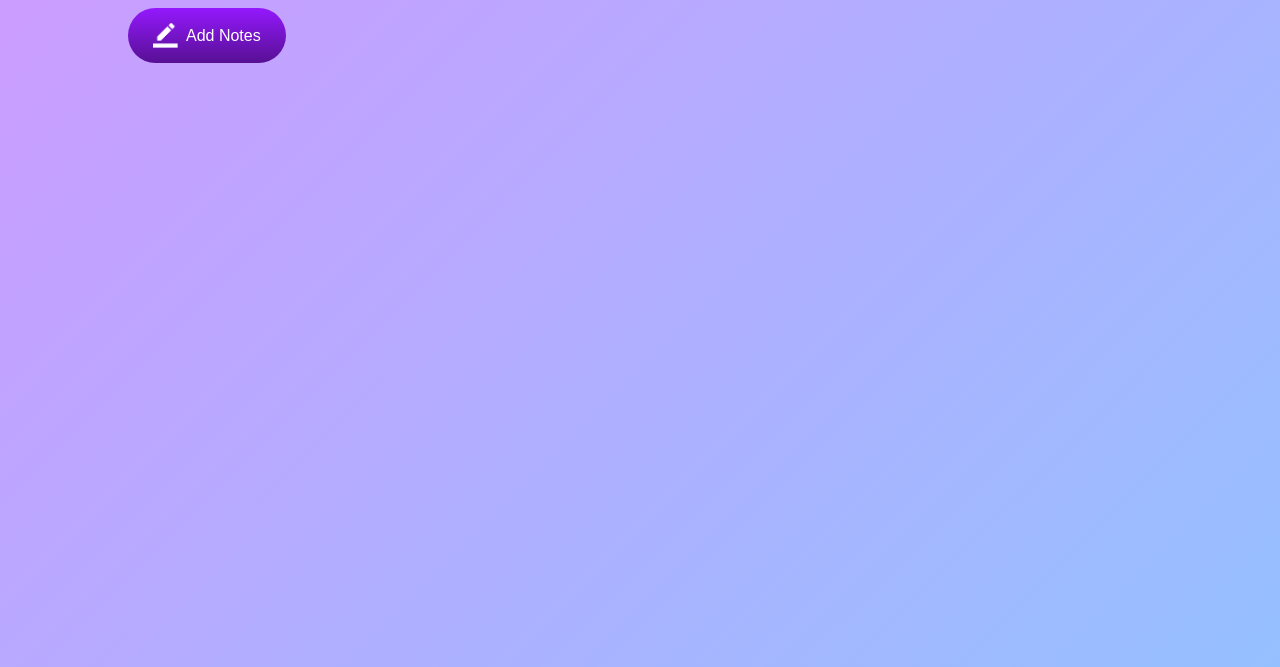
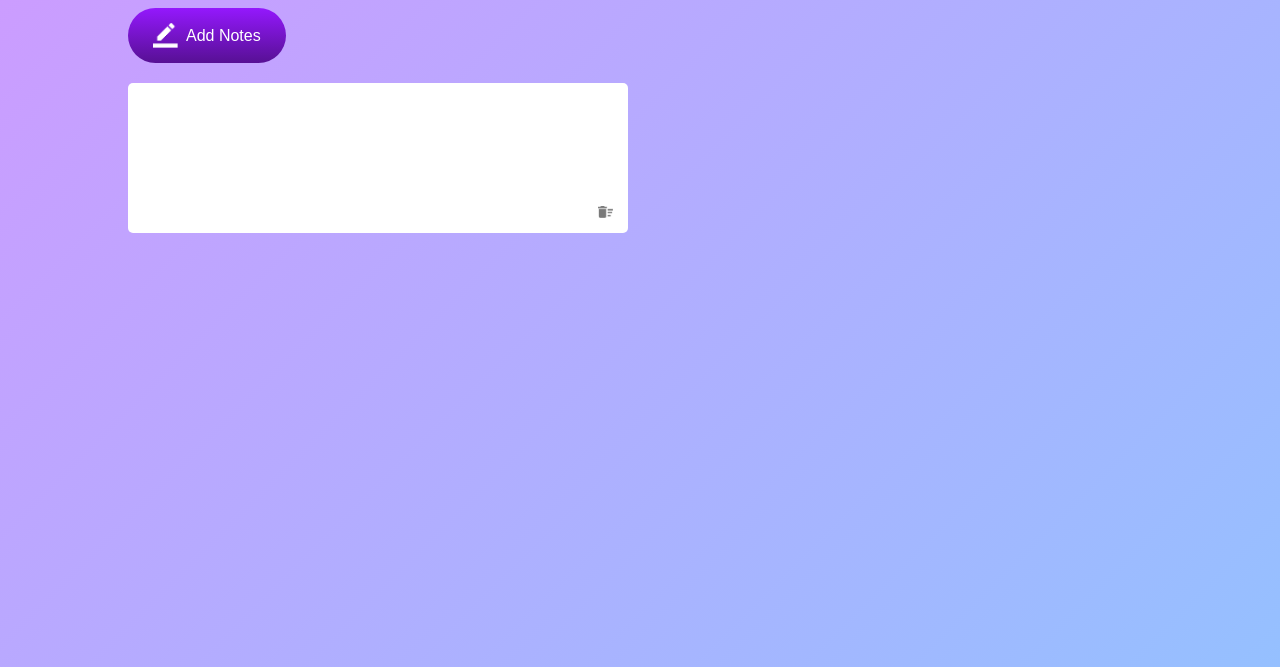
Before and after one commit to vaishnavihole/notes-app, a plain HTML site: page index.html in a window 1280 px wide. Both pictures are taken after a click on the button "Add Notes". Shown: the part 133-800 px from the top of the page. Drawn offline with Linux system fonts and the light colour scheme.

Commit message:
add js logic to input-box

```diff
--- a/index.html
+++ b/index.html
@@ -1,22 +1,23 @@
 <!DOCTYPE html>
 <html lang="en">
+
 <head>
     <meta charset="UTF-8">
     <meta name="viewport" content="width=device-width, initial-scale=1.0">
     <title>Notes App</title>
     <link rel="stylesheet" href="style.css">
 </head>
+
 <body>
 
     <div class="container">
         <h1><img src="images/notes.png">Notes</h1>
-        <button><img src="images/edit.png">Add Notes</button>
+        <button class="btn"><img src="images/edit.png">Add Notes</button>
         <div class="notes-container">
-            <!-- <p contenteditable="true" class="input-box">
-                <img src="images/delete.png">
-            </p> -->
+
         </div>
     </div>
     <script src="script.js"></script>
 </body>
+
 </html>
--- a/script.js
+++ b/script.js
@@ -0,0 +1,37 @@
+const notesContainer = document.querySelector(".notes-container");
+const createBtn = document.querySelector(".btn");
+let notes = document.querySelectorAll(".input-box");
+
+createBtn.addEventListener("click", () =>{
+    let inputBox = document.createElement("p");
+    let img = document.createElement("img");
+    inputBox.className = "input-box";
+    inputBox.setAttribute("contenteditable", "true");
+    img.src = "images/delete.png";
+    notesContainer.appendChild(inputBox).appendChild(img);
+})
+
+notesContainer.addEventListener("click", function(e){
+    if(e.target.tagName === "IMG"){
+        e.target.parentElement.remove();
+    }
+})
+
+
+
+
+
+
+
+
+
+
+
+// function Test()
+// {
+//     element = document.querySelector(".notes-container");
+//     element.innerHTML =  `
+//         <p contenteditable="true" class="input-box">
+//             <img src="images/delete.png">
+//         </p>`
+// }
```
